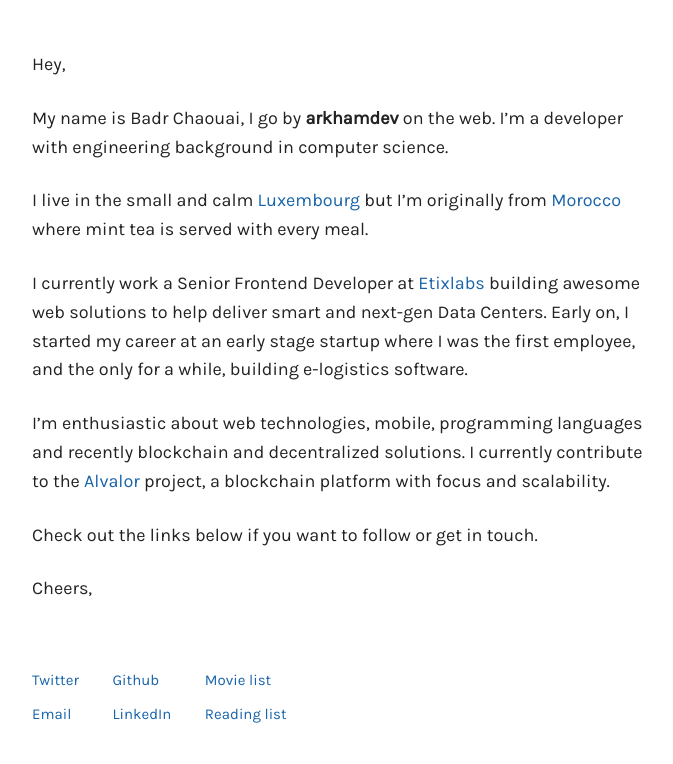
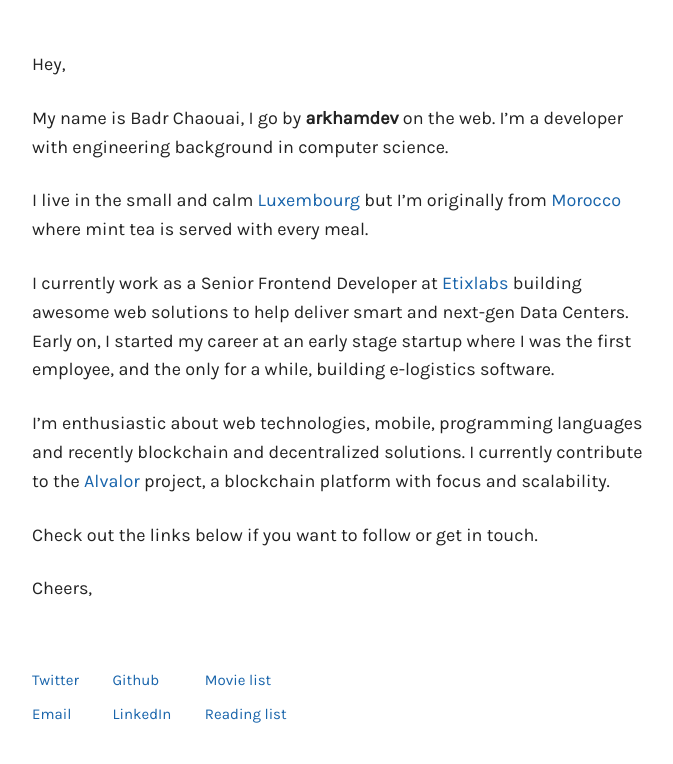
Before and after one commit to arkhamdev/arkhamdev.github.io, a website: page index.html in a window 1280 px wide. Shown: the whole page, without its empty margins (128-801 px from the left). Drawn offline with Linux system fonts and the light colour scheme.

Commit message:
fix typo

```diff
--- a/index.html
+++ b/index.html
@@ -21,7 +21,7 @@
                     <a href="https://youtu.be/idGrY-YFejw">Luxembourg</a> but I’m originally from
                     <a href="https://youtu.be/ZRd0A4ayebA">Morocco</a> where mint tea is served with every meal.
                 </p>
-                <p>I currently work a Senior Frontend Developer at
+                <p>I currently work as a Senior Frontend Developer at
                     <a href="https://etixlabs.com/">Etixlabs</a> building awesome web solutions to help deliver smart and next-gen Data Centers. Early on,
                     I started my career at an early stage startup where I was the first employee, and the only for a while,
                     building e-logistics software.</p>
```
